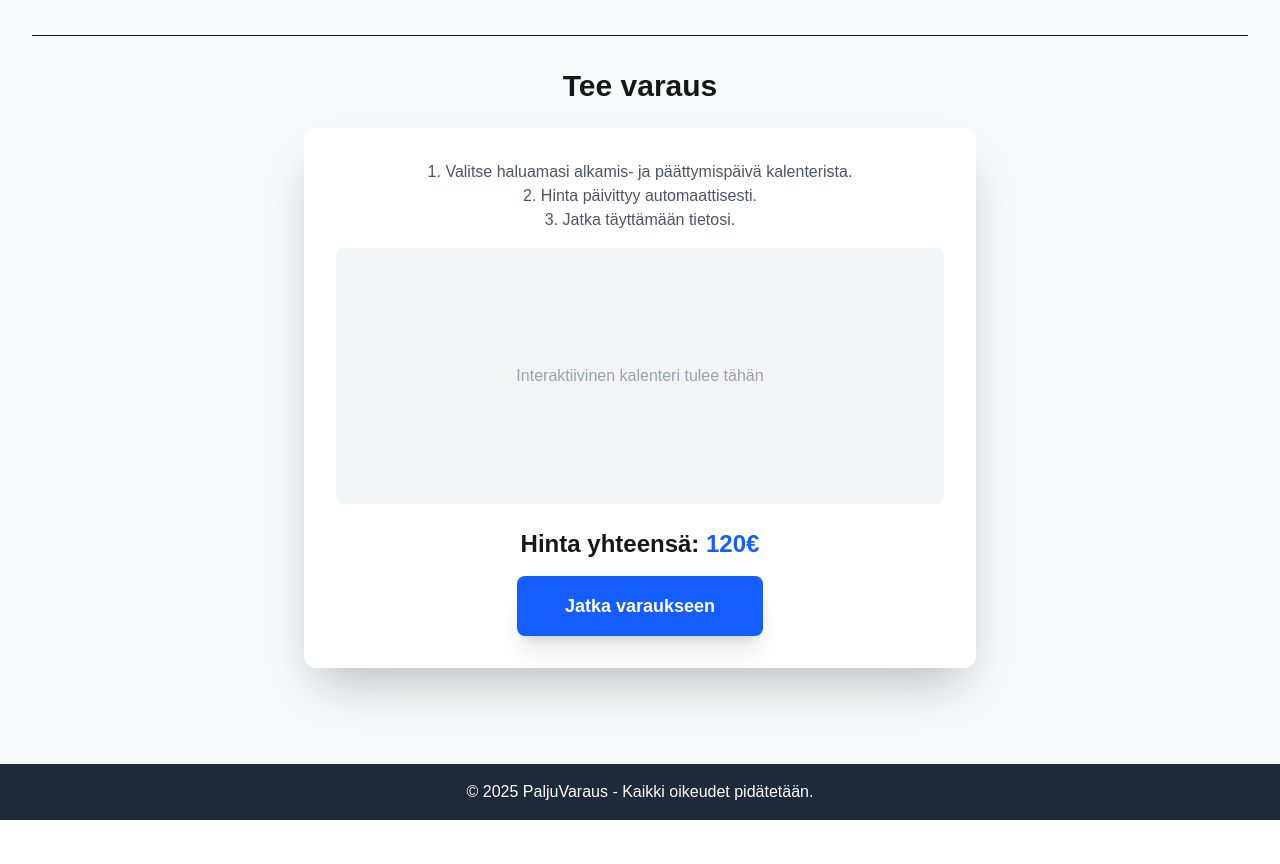
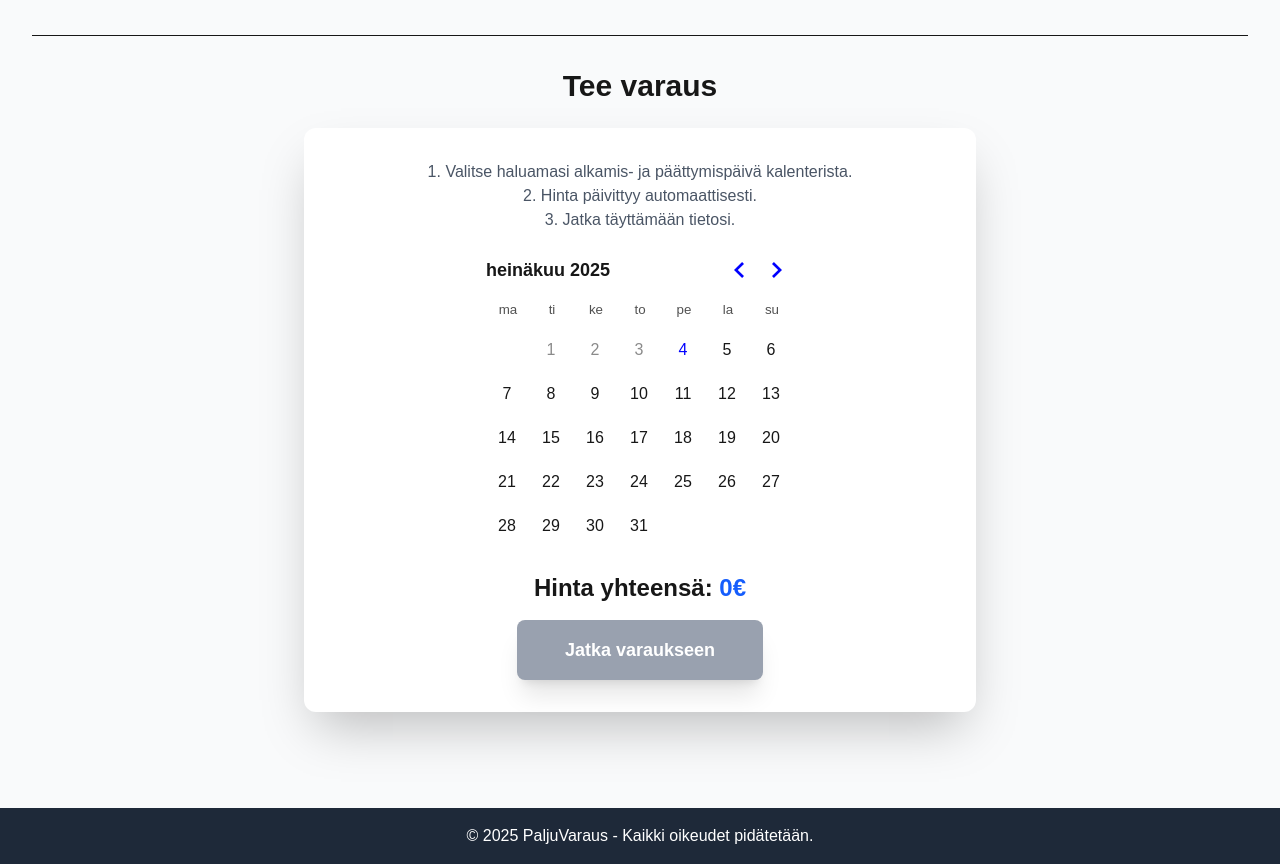
Before and after one commit to OskaNiiranen/paljuvaraus, a Next.js app: page /paljut in a window 1280 px wide. Shown: the part 740-1604 px from the top of the page. Before the commit the page ends 1560 px from the top, so only its background shows below. Built offline with nearby package versions, Linux system fonts and the light colour scheme.

Commit message:
Varauskalenteri komponentti ja hinta logiikka

```diff
--- a/app/paljut/page.tsx
+++ b/app/paljut/page.tsx
@@ -1,8 +1,6 @@
-"use client"; // Lisätty, koska käytämme mahdollisesti client-puolen hookeja myöhemmin kalenterissa
-
 import Image from "next/image";
-import Link from "next/link";
 import { CheckCircleIcon } from "@heroicons/react/24/solid";
+import BookingCalendar from "@/components/BookingCalendar"; // Tuodaan uusi kalenterikomponentti
 
 // Data tälle yhdelle paljulle.
 const paljuData = {
@@ -22,10 +20,9 @@ const paljuData = {
     { period: "Koko viikko", price: "300€" },
     { period: "Juhlapyhät (Juhannus, joulu, uusi vuosi)", price: "alk. 300€" },
   ],
-  mainImageUrl: "/IMG_20201104_150509__01.jpg", // Tämän kuvan TÄYTYY olla public-kansiossa
+  mainImageUrl: "/IMG_20201104_150509__01.jpg", // Varmista, että tämä kuva on /public-kansiossa
   galleryImages: [
-    // KORJATTU: Käytetään toimivia placeholder-kuvia.
-    // Vaihda nämä omiin kuviisi, kun olet lisännyt ne public-kansioon.
+    // Varmista, että myös nämä kuvat ovat /public-kansiossa
     "/kylpytynnyri-karry-pahkina-lasiluukullinen-kamiina.png",
     "/44_1d9b8dc0-d162-4723-b03e-d7fefa5fbeaf.jpg",
     "/8DFCC0D9-9750-4238-A645-B452770ADBC9_1_201_a-scaled-1.jpeg",
@@ -43,7 +40,7 @@ export default function PaljuEsittelySivu() {
               <Image
                 src={paljuData.mainImageUrl}
                 alt="Pääkuva paljukärrystä"
-                fill // Korvaa layout="fill" ja objectFit="cover"
+                fill
                 className="object-cover"
                 priority
               />
@@ -65,7 +62,7 @@ export default function PaljuEsittelySivu() {
             </div>
           </div>
 
-          {/* Oikea palsta: Tiedot ja varaus */}
+          {/* Oikea palsta: Tiedot */}
           <div className="lg:col-span-2">
             <h1 className="text-4xl font-extrabold text-gray-900">
               {paljuData.name}
@@ -112,33 +109,12 @@ export default function PaljuEsittelySivu() {
           </div>
         </div>
 
-        {/* Varauskalenteri ja toimintakehote -osio */}
+        {/* === KORJATTU VARAUSKALENTERI-OSIO === */}
         <div className="mt-12 pt-8 border-t">
           <h2 className="text-3xl font-bold text-center mb-6">Tee varaus</h2>
-          <div className="max-w-2xl mx-auto bg-white p-8 rounded-xl shadow-2xl">
-            <p className="text-center text-gray-600 mb-4">
-              1. Valitse haluamasi alkamis- ja päättymispäivä kalenterista.{" "}
-              <br />
-              2. Hinta päivittyy automaattisesti. <br />
-              3. Jatka täyttämään tietosi.
-            </p>
-            {/* TÄHÄN TULEE INTERAKTIIVINEN KALENTERIKOMPONENTTI */}
-            <div className="bg-gray-100 h-64 flex items-center justify-center rounded-lg mb-6">
-              <p className="text-gray-400">
-                Interaktiivinen kalenteri tulee tähän
-              </p>
-            </div>
-            <div className="text-center">
-              <p className="text-2xl font-bold mb-4">
-                Hinta yhteensä: <span className="text-blue-600">120€</span>
-              </p>
-              <Link
-                href="/kassa"
-                className="inline-block w-full sm:w-auto bg-blue-600 hover:bg-blue-700 text-white font-bold text-lg rounded-lg px-12 py-4 transition-transform transform hover:scale-105 shadow-xl"
-              >
-                Jatka varaukseen
-              </Link>
-            </div>
+          <div className="max-w-2xl mx-auto">
+            {/* Tässä kohtaa käytetään uutta, toimivaa komponenttia */}
+            <BookingCalendar />
           </div>
         </div>
       </main>
--- /dev/null
+++ b/components/BookingCalendar.tsx
@@ -0,0 +1,109 @@
+"use client";
+
+import { useState, useEffect } from "react";
+import Link from "next/link";
+import { DayPicker, DateRange } from "react-day-picker";
+import "react-day-picker/dist/style.css";
+import {
+  differenceInCalendarDays,
+  isFriday,
+  isSaturday,
+  isSunday,
+} from "date-fns";
+import { fi } from "date-fns/locale";
+
+// Hinnasto-objekti laskentaa varten
+const pricingRules = {
+  weekdayPrice: 90,
+  weekendPrice: 120, // Hinta per päivä pe, la tai su
+};
+
+export default function BookingCalendar() {
+  const [range, setRange] = useState<DateRange | undefined>();
+  const [totalPrice, setTotalPrice] = useState<number>(0);
+
+  const calculatePrice = (selectedRange: DateRange) => {
+    if (!selectedRange.from || !selectedRange.to) {
+      return 0;
+    }
+
+    let price = 0;
+    const days = differenceInCalendarDays(selectedRange.to, selectedRange.from);
+
+    for (let i = 0; i <= days; i++) {
+      const currentDate = new Date(selectedRange.from);
+      currentDate.setDate(currentDate.getDate() + i);
+
+      if (
+        isFriday(currentDate) ||
+        isSaturday(currentDate) ||
+        isSunday(currentDate)
+      ) {
+        price += pricingRules.weekendPrice;
+      } else {
+        price += pricingRules.weekdayPrice;
+      }
+    }
+    return price;
+  };
+
+  useEffect(() => {
+    if (range && range.from && range.to) {
+      const newPrice = calculatePrice(range);
+      setTotalPrice(newPrice);
+    } else {
+      setTotalPrice(0);
+    }
+  }, [range]);
+
+  const today = new Date();
+
+  return (
+    <div className="bg-white p-4 sm:p-8 rounded-xl shadow-2xl">
+      <p className="text-center text-gray-600 mb-4">
+        1. Valitse haluamasi alkamis- ja päättymispäivä kalenterista. <br />
+        2. Hinta päivittyy automaattisesti. <br />
+        3. Jatka täyttämään tietosi.
+      </p>
+
+      {/* Kalenterikomponentti */}
+      <div className="flex justify-center">
+        <DayPicker
+          mode="range"
+          selected={range}
+          onSelect={setRange}
+          numberOfMonths={1}
+          disabled={{ before: today }}
+          locale={fi}
+          className="p-0 m-0"
+          styles={{
+            caption: { color: "#1E40AF" },
+            head: { color: "#1E40AF" },
+          }}
+        />
+      </div>
+
+      {/* Hinta ja varausnappi */}
+      <div className="text-center mt-6">
+        <p className="text-2xl font-bold mb-4">
+          Hinta yhteensä: <span className="text-blue-600">{totalPrice}€</span>
+        </p>
+        <Link
+          href="/kassa"
+          className={`inline-block w-full sm:w-auto text-white font-bold text-lg rounded-lg px-12 py-4 transition-transform transform hover:scale-105 shadow-xl ${
+            !range || !range.to
+              ? "bg-gray-400 cursor-not-allowed"
+              : "bg-blue-600 hover:bg-blue-700"
+          }`}
+          onClick={(e) => {
+            if (!range || !range.to) {
+              e.preventDefault();
+            }
+          }}
+        >
+          Jatka varaukseen
+        </Link>
+      </div>
+    </div>
+  );
+}
--- a/package.json
+++ b/package.json
@@ -10,8 +10,10 @@
   },
   "dependencies": {
     "@heroicons/react": "^2.2.0",
+    "date-fns": "^4.1.0",
     "next": "15.3.2",
     "react": "^19.0.0",
+    "react-day-picker": "^9.8.0",
     "react-dom": "^19.0.0"
   },
   "devDependencies": {
```
Also changed, not shown: 1 other file (tests, documents, lock files or other folders).
